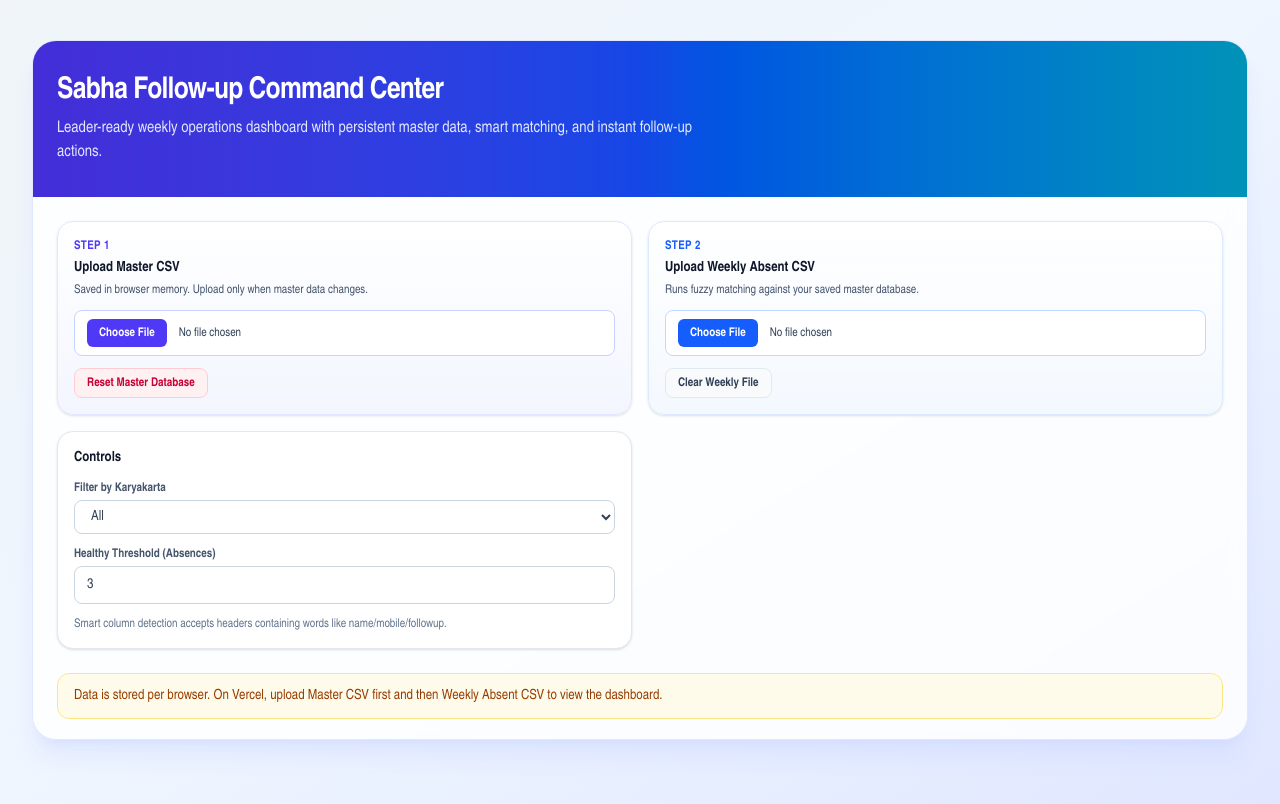
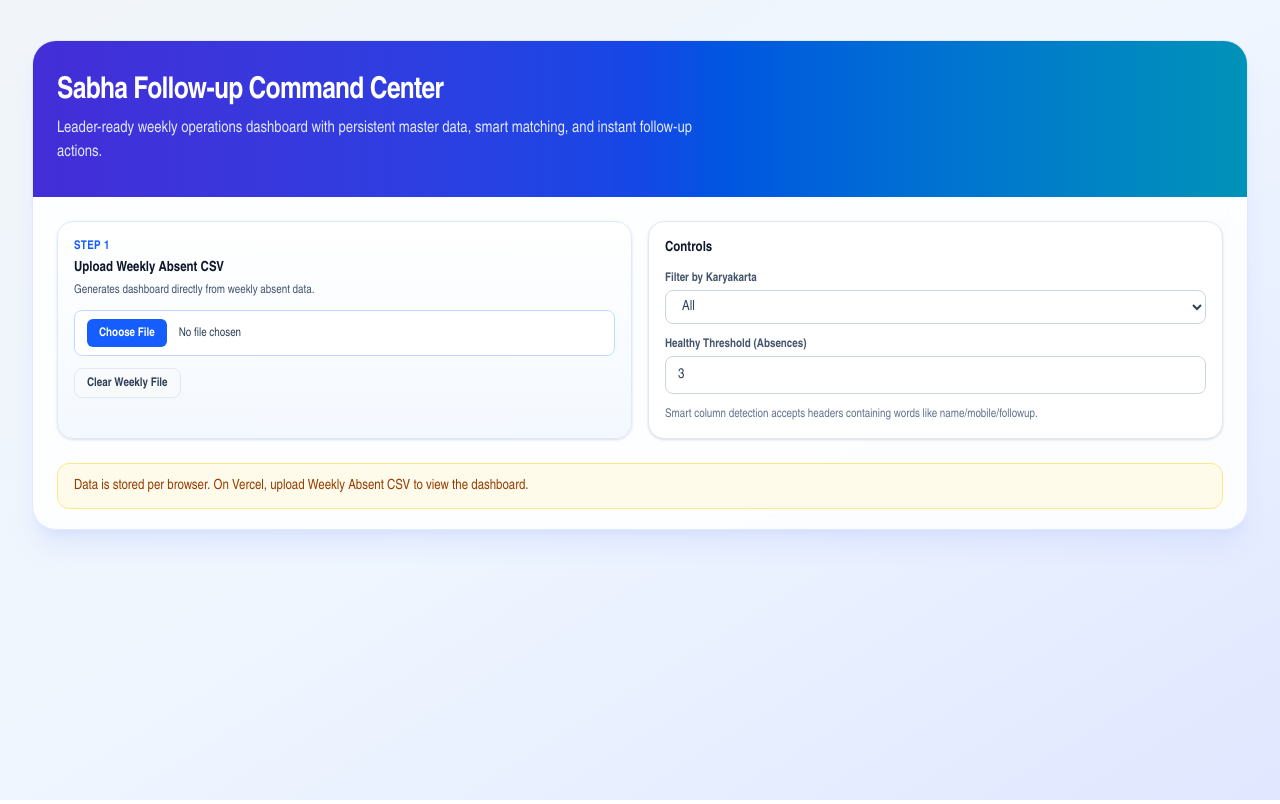
Before and after one commit to AksharBrahm369/sampark-nextjs, a Next.js app: page / in a window 1280 px wide. Built offline with nearby package versions, Linux system fonts and the light colour scheme.

Commit message:
Remove master CSV flow and use weekly data only

```diff
--- a/app/page.js
+++ b/app/page.js
@@ -17,7 +17,6 @@ import {
   YAxis,
 } from "recharts";
 
-const MASTER_STORAGE_KEY = "sampark_master_database_v1";
 const ABSENT_STORAGE_KEY = "sampark_absent_database_v1";
 const MATCHED_ROWS_STORAGE_KEY = "sampark_weekly_followup_rows_v1";
 const REFRESH_WARNING_MESSAGE = "Warning: Refreshing will clear all data. Do you wish to proceed?";
@@ -119,9 +118,6 @@ function parseCsvFile(file) {
 export default function HomePage() {
   const weeklyTableRef = useRef(null);
   const resultsRef = useRef(null);
-  const [masterRows, setMasterRows] = useState([]);
-  const [masterFileName, setMasterFileName] = useState("");
-  const [masterUpdatedAt, setMasterUpdatedAt] = useState("");
   const [absentRows, setAbsentRows] = useState([]);
   const [absentFileName, setAbsentFileName] = useState("");
   const [error, setError] = useState("");
@@ -129,20 +125,6 @@ export default function HomePage() {
   const [highlightLimit, setHighlightLimit] = useState(3);
 
   useEffect(() => {
-    try {
-      const rawMaster = localStorage.getItem(MASTER_STORAGE_KEY);
-      if (rawMaster) {
-        const parsed = JSON.parse(rawMaster);
-        if (Array.isArray(parsed?.rows)) {
-          setMasterRows(parsed.rows);
-          setMasterFileName(parsed.fileName || "Master CSV");
-          setMasterUpdatedAt(parsed.updatedAt || "");
-        }
-      }
-    } catch {
-      localStorage.removeItem(MASTER_STORAGE_KEY);
-    }
-
     try {
       const rawAbsent = localStorage.getItem(ABSENT_STORAGE_KEY);
       if (rawAbsent) {
@@ -158,9 +140,9 @@ export default function HomePage() {
   }, []);
 
   const matchedRows = useMemo(() => {
-    if (!masterRows.length || !absentRows.length) return [];
+    if (!absentRows.length) return [];
 
-    const masterHeaders = Object.keys(masterRows[0] || {});
+    const masterHeaders = [];
     const absentHeaders = Object.keys(absentRows[0] || {});
 
     const masterFirstNameKey = findColumnKeySafe(masterHeaders, ["first name", "firstname", "given name"], ["date"]);
@@ -195,22 +177,7 @@ export default function HomePage() {
       return [];
     }
 
-    const masterPrepared = masterRows.map((row) => {
-      const firstName = masterFirstNameKey ? String(row[masterFirstNameKey] ?? "") : "";
-      const lastName = masterLastNameKey ? String(row[masterLastNameKey] ?? "") : "";
-      const combinedFullName = `${firstName} ${lastName}`.trim();
-      const fallbackName = masterNameKey ? String(row[masterNameKey] ?? "") : "";
-      const displayName = combinedFullName || fallbackName;
-
-      return {
-        raw: row,
-        memberName: displayName,
-        normalizedName: normalize(displayName),
-        mobile: cleanMobile(masterMobileKey ? row[masterMobileKey] : ""),
-        followup: String(masterFollowupKey ? row[masterFollowupKey] : "").trim(),
-        absentCount: toNumber(masterAbsentKey ? row[masterAbsentKey] : 0),
-      };
-    });
+    const masterPrepared = [];
 
     const aggregatedWeekly = new Map();
 
@@ -315,10 +282,10 @@ export default function HomePage() {
         };
       })
       .filter(Boolean);
-  }, [masterRows, absentRows]);
+  }, [absentRows]);
 
   const hasData = matchedRows.length > 0;
-  const hasSessionData = masterRows.length > 0 || absentRows.length > 0 || matchedRows.length > 0;
+  const hasSessionData = absentRows.length > 0 || matchedRows.length > 0;
 
   useEffect(() => {
     if (hasData && resultsRef.current) {
@@ -434,41 +401,6 @@ export default function HomePage() {
       .sort((a, b) => b.count - a.count);
   }, [filteredRows]);
 
-  const uploadMasterCsv = async (event) => {
-    const file = event.target.files?.[0];
-    if (!file) return;
-    const input = event.currentTarget;
-
-    setError("");
-
-    try {
-      const { rows, headers } = await parseCsvFile(file);
-
-      const hasName = Boolean(findColumnKey(headers, ["name", "first", "member"]));
-      const hasMobile = Boolean(findColumnKey(headers, ["mobile", "phone", "contact", "number", "whatsapp"]));
-
-      if (!hasName || !hasMobile) {
-        setError("Master CSV must contain at least one name-related and one mobile-related column.");
-        return;
-      }
-
-      const payload = {
-        rows,
-        fileName: file.name,
-        updatedAt: new Date().toISOString(),
-      };
-
-      localStorage.setItem(MASTER_STORAGE_KEY, JSON.stringify(payload));
-      setMasterRows(rows);
-      setMasterFileName(file.name);
-      setMasterUpdatedAt(payload.updatedAt);
-    } catch {
-      setError("Unable to parse Master CSV. Please upload a valid file.");
-    } finally {
-      input.value = "";
-    }
-  };
-
   const uploadWeeklyAbsentCsv = async (event) => {
     const file = event.target.files?.[0];
     if (!file) return;
@@ -494,17 +426,6 @@ export default function HomePage() {
     } finally {
       input.value = "";
     }
-  };
-
-  const clearMasterDatabase = () => {
-    localStorage.removeItem(MASTER_STORAGE_KEY);
-    localStorage.removeItem(ABSENT_STORAGE_KEY);
-    setMasterRows([]);
-    setMasterFileName("");
-    setMasterUpdatedAt("");
-    setAbsentRows([]);
-    setAbsentFileName("");
-    setSelectedKaryakarta("All");
   };
 
   const clearWeeklyData = () => {
@@ -559,35 +480,10 @@ export default function HomePage() {
           </div>
 
           <div className="grid gap-4 p-5 sm:p-6 sm:grid-cols-2 lg:grid-cols-2">
-            <div className="rounded-2xl border border-indigo-100 bg-linear-to-b from-white to-indigo-50/70 p-4 shadow-sm">
-              <p className="text-xs font-semibold uppercase tracking-wide text-indigo-600">Step 1</p>
-              <h2 className="mt-1 text-sm font-bold text-slate-900">Upload Master CSV</h2>
-              <p className="mt-1 text-xs text-slate-600">Saved in browser memory. Upload only when master data changes.</p>
-              <input
-                type="file"
-                accept=".csv,text/csv"
-                onChange={uploadMasterCsv}
-                className="mt-3 block w-full rounded-lg border border-indigo-200 bg-white px-3 py-2 text-xs text-slate-700 file:mr-3 file:rounded-md file:border-0 file:bg-indigo-600 file:px-3 file:py-1.5 file:font-semibold file:text-white hover:file:bg-indigo-700"
-              />
-              {masterFileName && (
-                <p className="mt-2 text-xs font-medium text-emerald-700">
-                  Loaded: {masterFileName}
-                  {masterUpdatedAt ? ` (${new Date(masterUpdatedAt).toLocaleString()})` : ""}
-                </p>
-              )}
-              <button
-                type="button"
-                onClick={clearMasterDatabase}
-                className="mt-3 rounded-lg border border-rose-200 bg-rose-50 px-3 py-1.5 text-xs font-semibold text-rose-700 transition hover:bg-rose-100"
-              >
-                Reset Master Database
-              </button>
-            </div>
-
             <div className="rounded-2xl border border-blue-100 bg-linear-to-b from-white to-blue-50/70 p-4 shadow-sm">
-              <p className="text-xs font-semibold uppercase tracking-wide text-blue-600">Step 2</p>
+              <p className="text-xs font-semibold uppercase tracking-wide text-blue-600">Step 1</p>
               <h2 className="mt-1 text-sm font-bold text-slate-900">Upload Weekly Absent CSV</h2>
-              <p className="mt-1 text-xs text-slate-600">Runs fuzzy matching against your saved master database.</p>
+              <p className="mt-1 text-xs text-slate-600">Generates dashboard directly from weekly absent data.</p>
               <input
                 type="file"
                 accept=".csv,text/csv"
@@ -647,7 +543,7 @@ export default function HomePage() {
 
           {!hasData && (
             <div className="mx-5 mb-5 rounded-xl border border-amber-200 bg-amber-50 px-4 py-3 text-sm text-amber-800 sm:mx-6">
-              Data is stored per browser. On Vercel, upload Master CSV first and then Weekly Absent CSV to view the dashboard.
+              Data is stored per browser. On Vercel, upload Weekly Absent CSV to view the dashboard.
             </div>
           )}
         </section>
```
